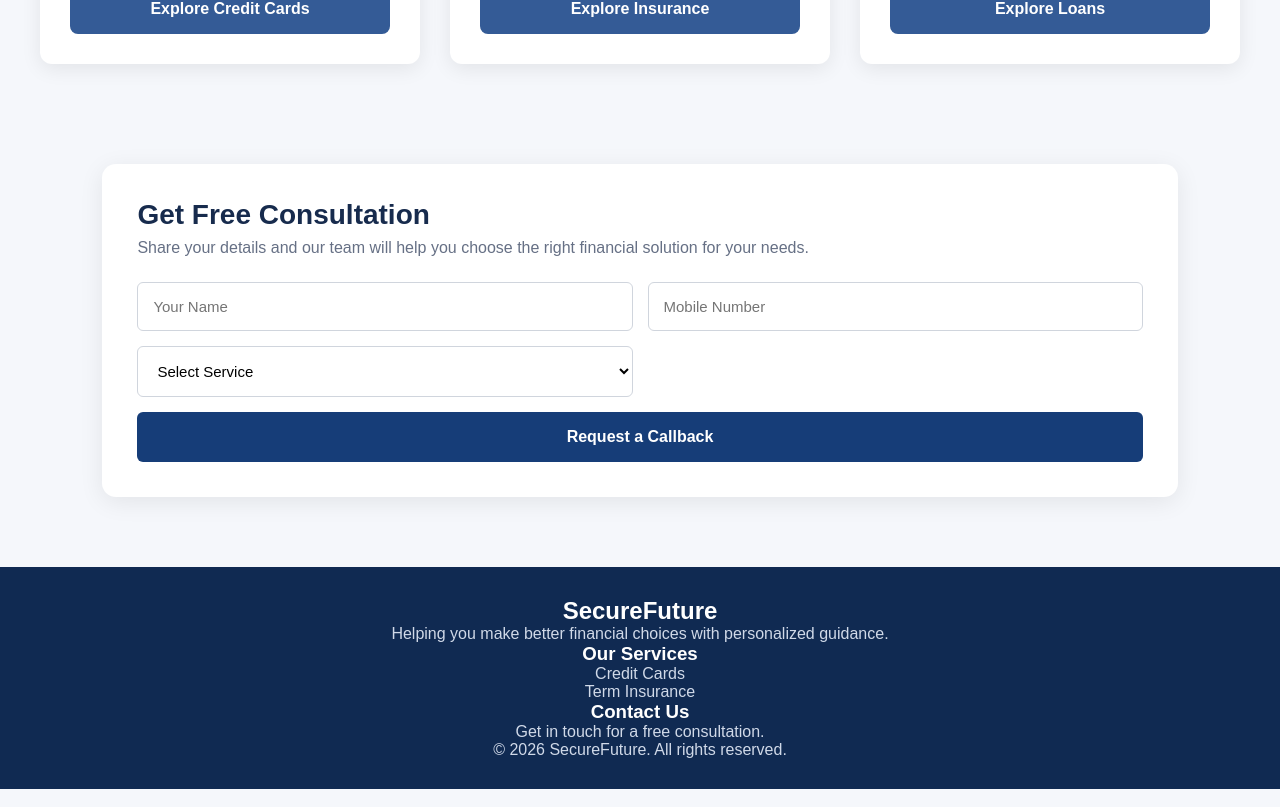
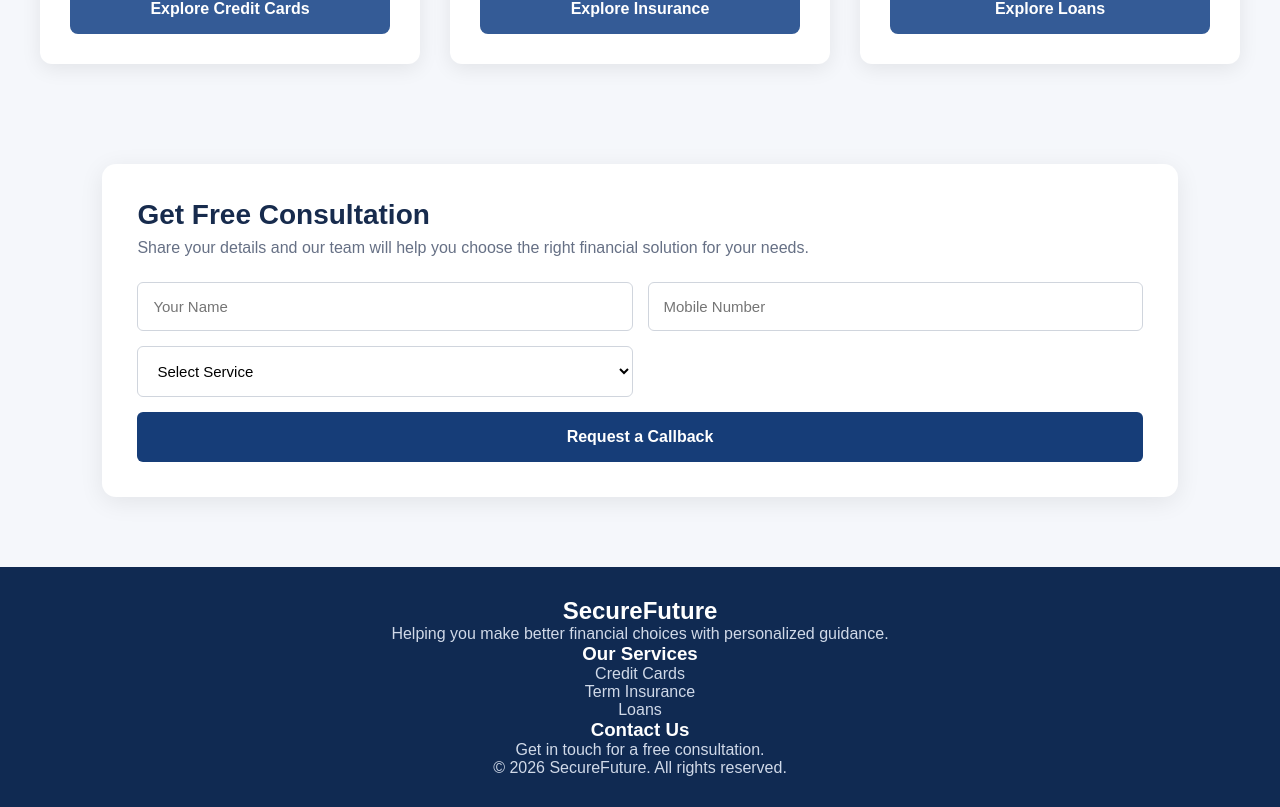
Before and after one commit to Koppulasandeep18/insurance-website, a React (Vite) app in the folder insurance-website/client/: page / in a window 1280 px wide. Shown: the part 1071-1878 px from the top of the page. Built offline with nearby package versions, Linux system fonts and the light colour scheme.

Commit message:
Add loans to services section

```diff
--- a/insurance-website/client/src/components/Footer.jsx
+++ b/insurance-website/client/src/components/Footer.jsx
@@ -15,6 +15,7 @@ function Footer() {
         <h3>Our Services</h3>
         <p>Credit Cards</p>
         <p>Term Insurance</p>
+        <p>Loans</p>
       </div>
 
       <div>
```
